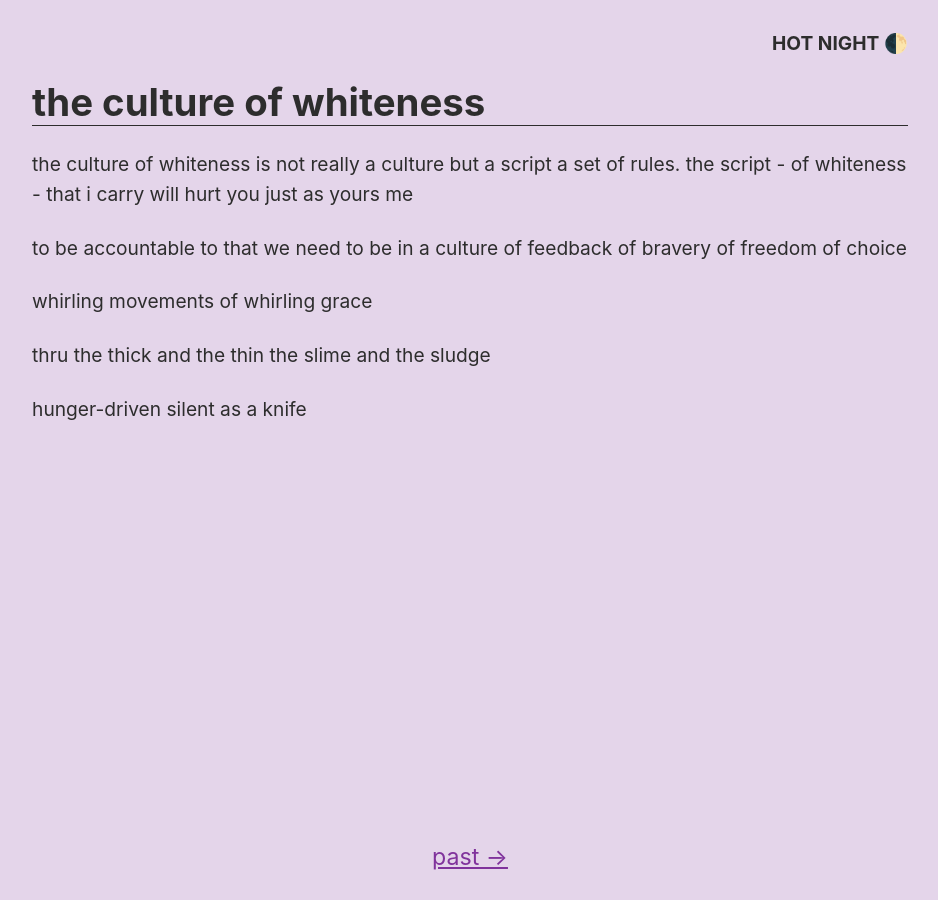
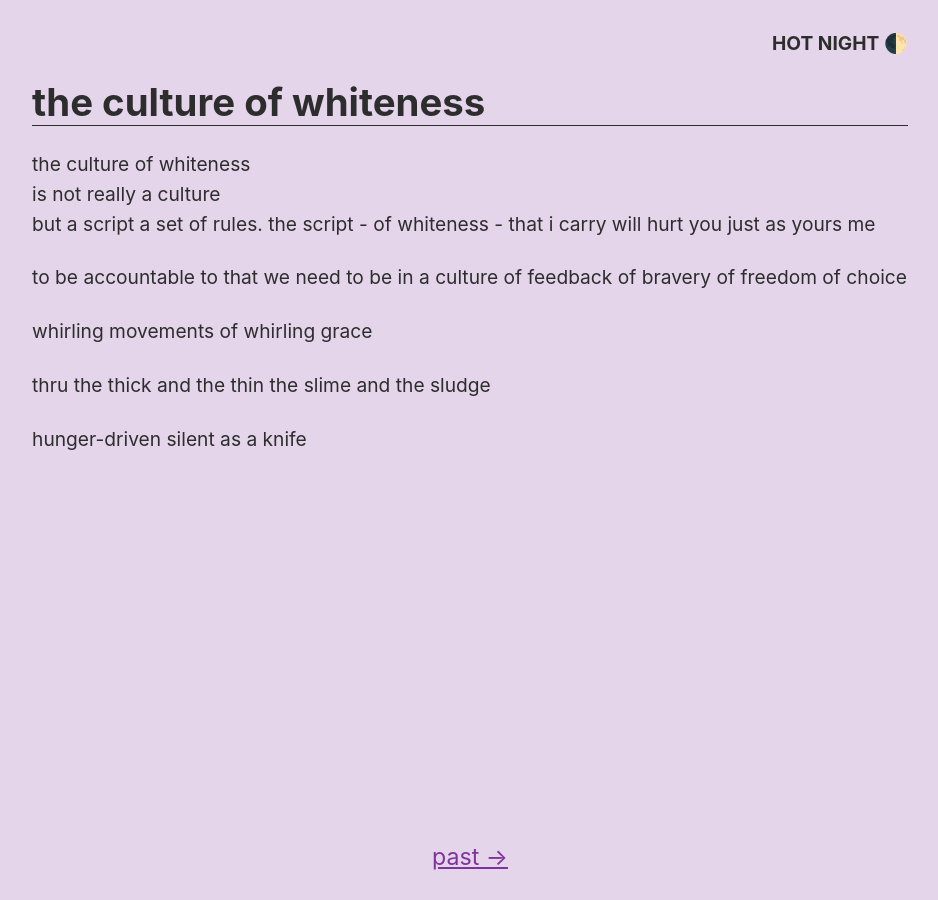
Before and after one commit to dglauber1/dglauber1.github.io, a Jekyll site: the page built from index.md, in a window 1280 px wide. Shown: the whole page, without its empty margins (170-1108 px from the left). Built offline with Jekyll 4.4.1, drawn with Linux system fonts in a browser that asks for light colours.

```diff
--- a/index.md
+++ b/index.md
@@ -4,8 +4,8 @@ title: the culture of whiteness
 time: hot night 🌓
 collection: musings
 ---
-the culture of whiteness
-is not really a culture
+the culture of whiteness \
+is not really a culture\
 but a script
 a set of rules.
 the script - of whiteness -
```
